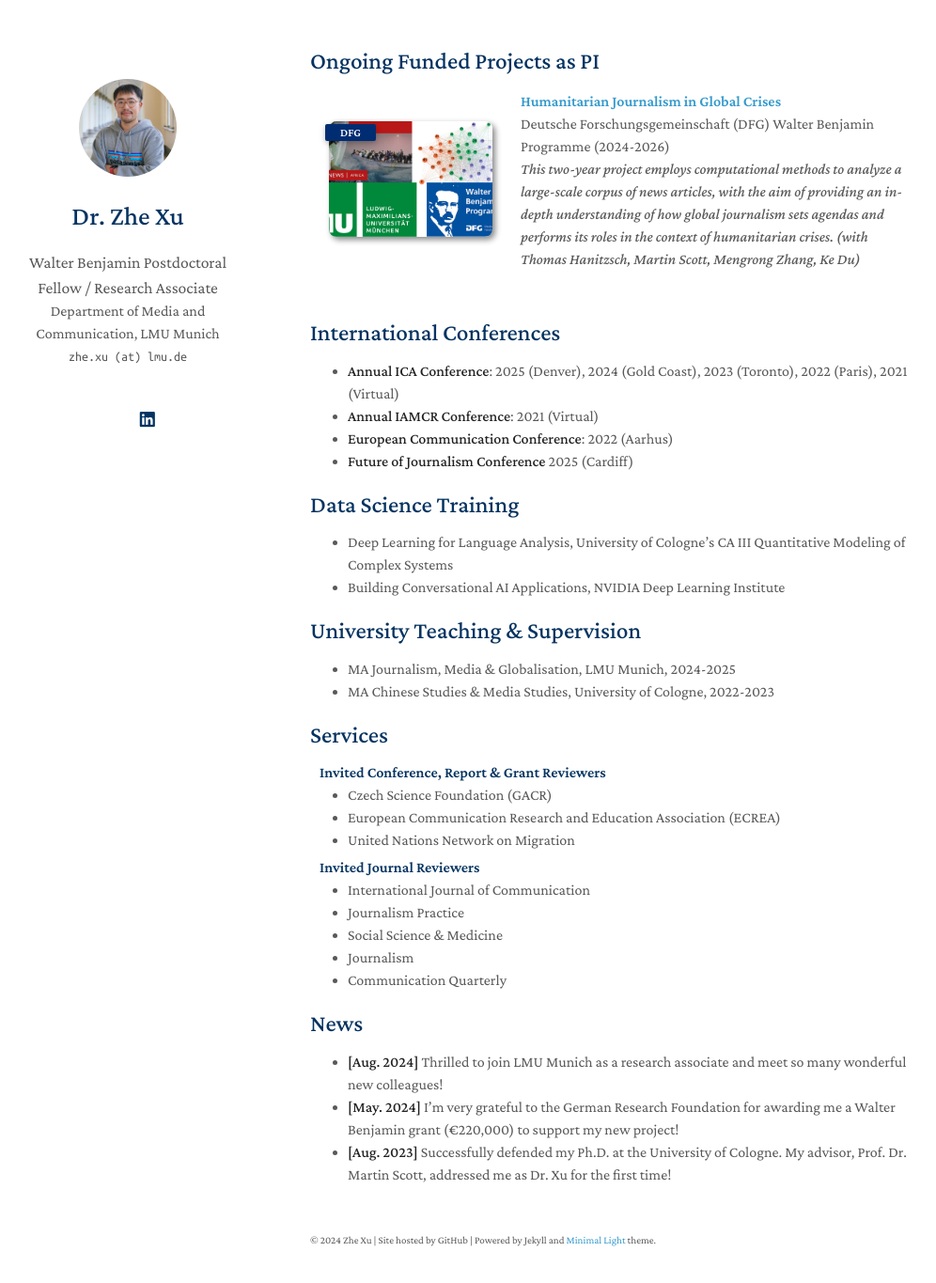
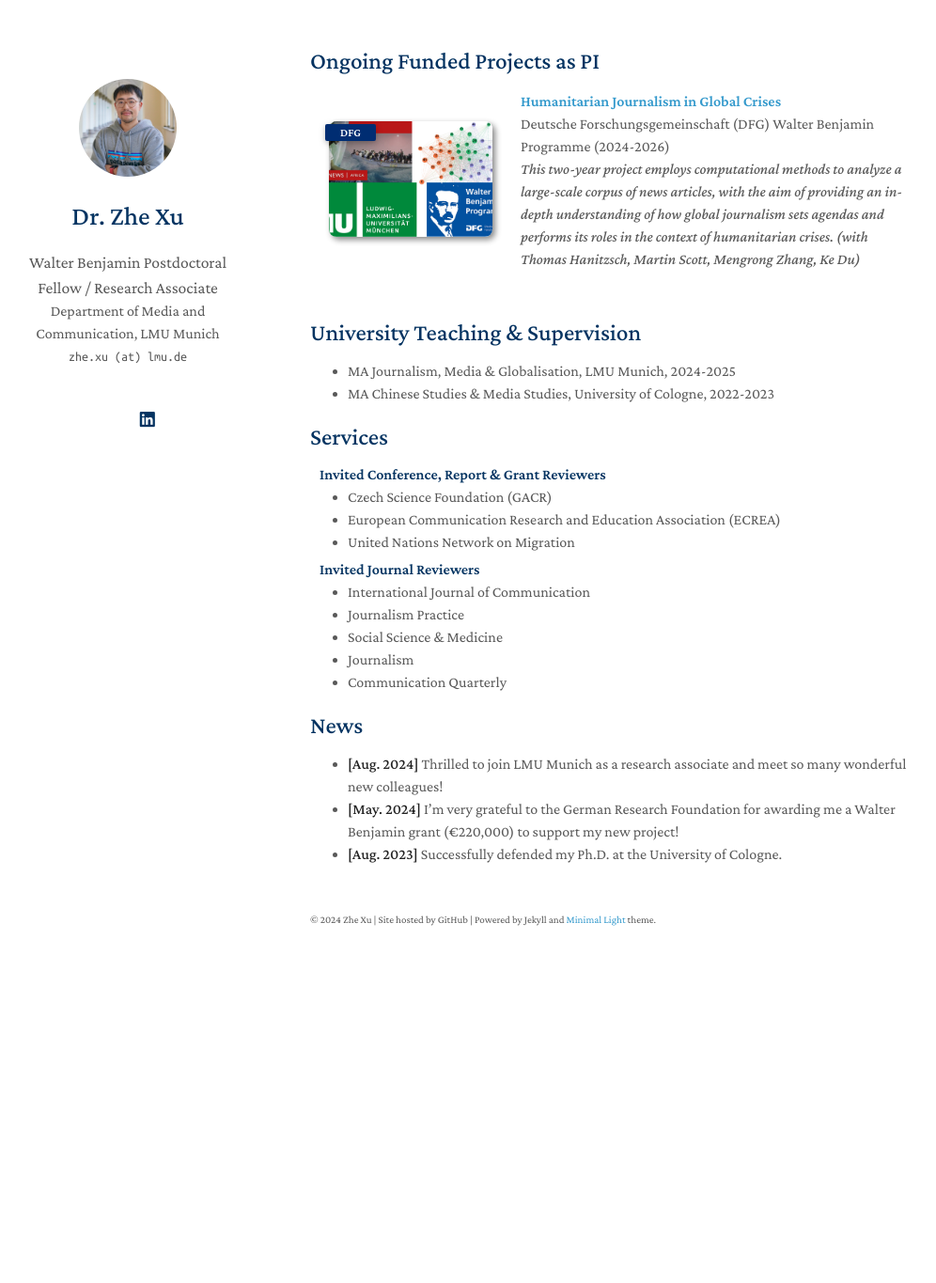
Before and after one commit to zhexuphd/home, a Jekyll site: the page built from index.md, in a window 1280 px wide and 1400 px high, scrolled down 894 px. Shown: the top 1365 px of the window at 94% size, without its empty margins (140-1136 px from the left). Built offline with Jekyll 4.4.1, drawn with Linux system fonts in a browser that asks for light colours; a style sheet for code colours, icons or effects is not loaded; our own code applies the rules of GitHub Pages for plain Markdown files; after the commit the page ends 1953 px from its top, so only the background shows below that.

Commit message:
Update index.md

```diff
--- a/index.md
+++ b/index.md
@@ -14,18 +14,6 @@ When I’m not immersed in academia, you’ll likely find me hiking, mountaineer
 
 {% include_relative _includes/dfg.md %}
 
-## International Conferences
-
-- **Annual ICA Conference**: 2025 (Denver), 2024 (Gold Coast), 2023 (Toronto), 2022 (Paris), 2021 (Virtual)
-- **Annual IAMCR Conference**: 2021 (Virtual)
-- **European Communication Conference**: 2022 (Aarhus)
-- **Future of Journalism Conference** 2025 (Cardiff)
-
-## Data Science Training
-
-- Deep Learning for Language Analysis, University of Cologne's CA III Quantitative Modeling of Complex Systems
-- Building Conversational AI Applications, NVIDIA Deep Learning Institute
-
 ## University Teaching & Supervision
 
 - MA Journalism, Media & Globalisation, LMU Munich, 2024-2025
@@ -37,4 +25,4 @@ When I’m not immersed in academia, you’ll likely find me hiking, mountaineer
 
 - **[Aug. 2024]** Thrilled to join LMU Munich as a research associate and meet so many wonderful new colleagues!
 - **[May. 2024]** I’m very grateful to the German Research Foundation for awarding me a Walter Benjamin grant (€220,000) to support my new project!
-- **[Aug. 2023]** Successfully defended my Ph.D. at the University of Cologne. My advisor, Prof. Dr. Martin Scott, addressed me as Dr. Xu for the first time!
+- **[Aug. 2023]** Successfully defended my Ph.D. at the University of Cologne.
```
